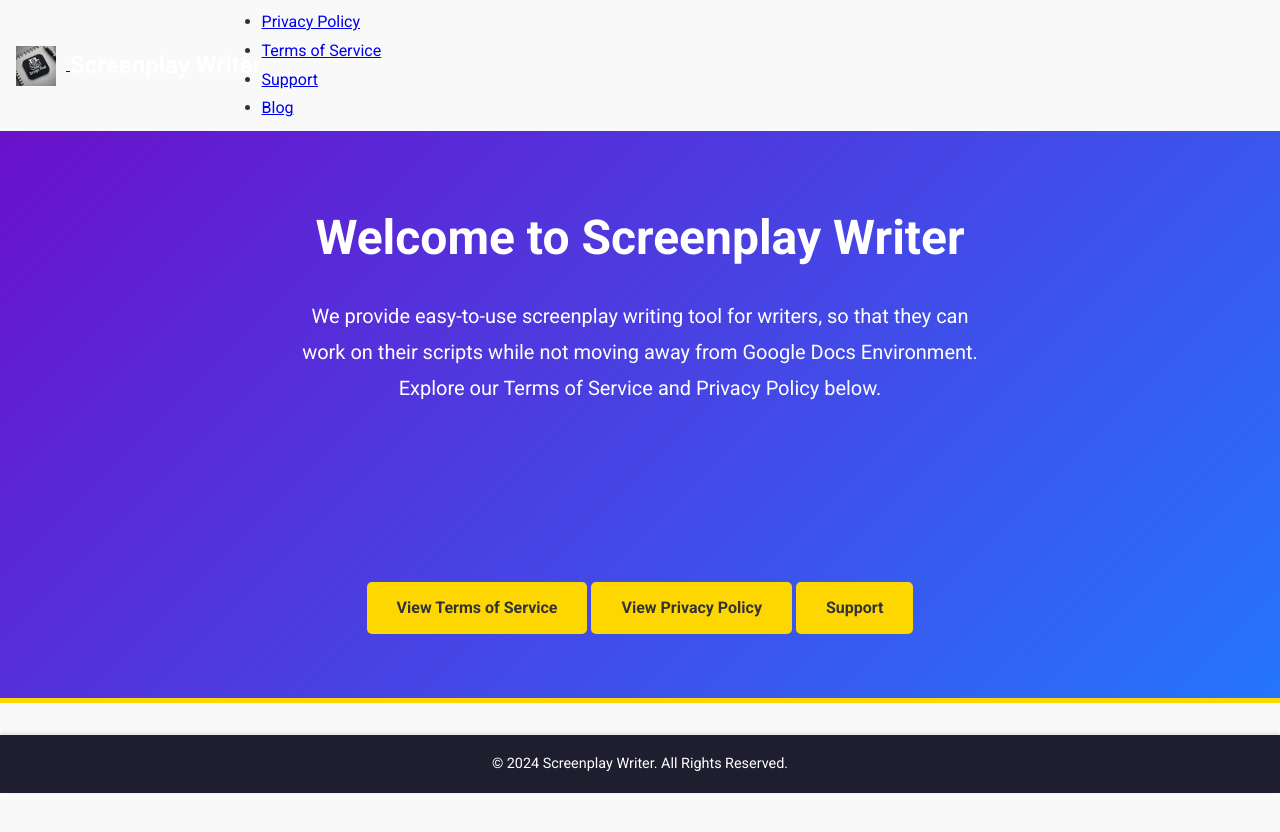
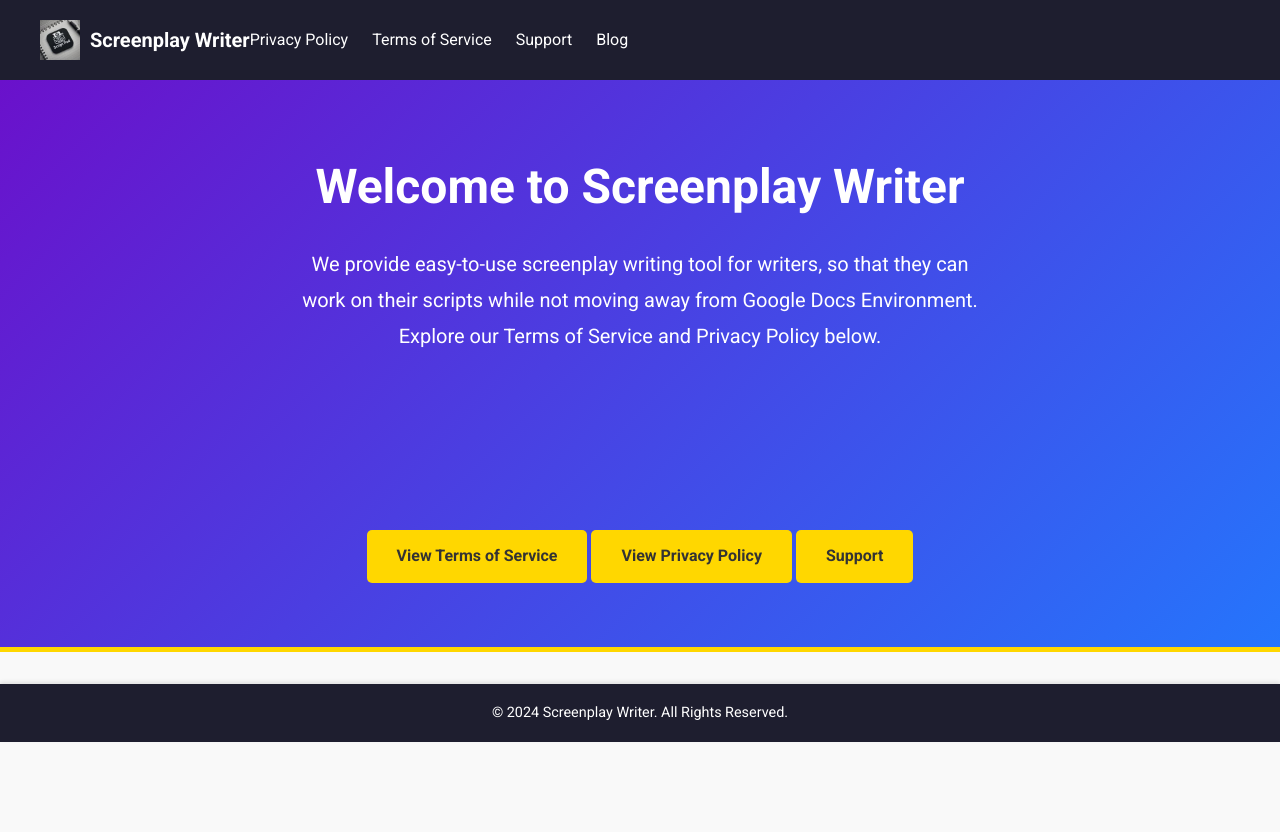
Before and after one commit to betashorts/betashorts-site, a Jekyll site: the page built from index.html, in a window 1280 px wide. Shown: the top 832 px of the page. Built offline with Jekyll 4.4.1, drawn with Linux system fonts in a browser that asks for light colours.

Commit message:
Update default.html

```diff
--- a/_layouts/default.html
+++ b/_layouts/default.html
@@ -9,7 +9,7 @@
     {{ page.meta | default: "" }}
 </head>
 <body>
-<!-- <header>
+<header>
     <nav class="navbar">
         <div class="navbar-container">
             <a href="/" class="navbar-brand">
@@ -25,20 +25,6 @@
         </div>
     </nav>
 </header>
- -->
-<header class="navbar-container">
-<a href="/">
-    <img src="/logo.jpg" alt="Screenplay Writer Logo" class="navbar-logo" />
-    <span class="navbar-title">Screenplay Writer</span>
-</a>
-<ul class="nav-links">
-    <li><a href="/privacy">Privacy Policy</a></li>
-    <li><a href="/terms">Terms of Service</a></li>
-    <li><a href="/support">Support</a></li>
-    <li><a href="/blog">Blog</a></li>
-</ul>
-</header>
-
 
     <main>
         {{ content }}
```
